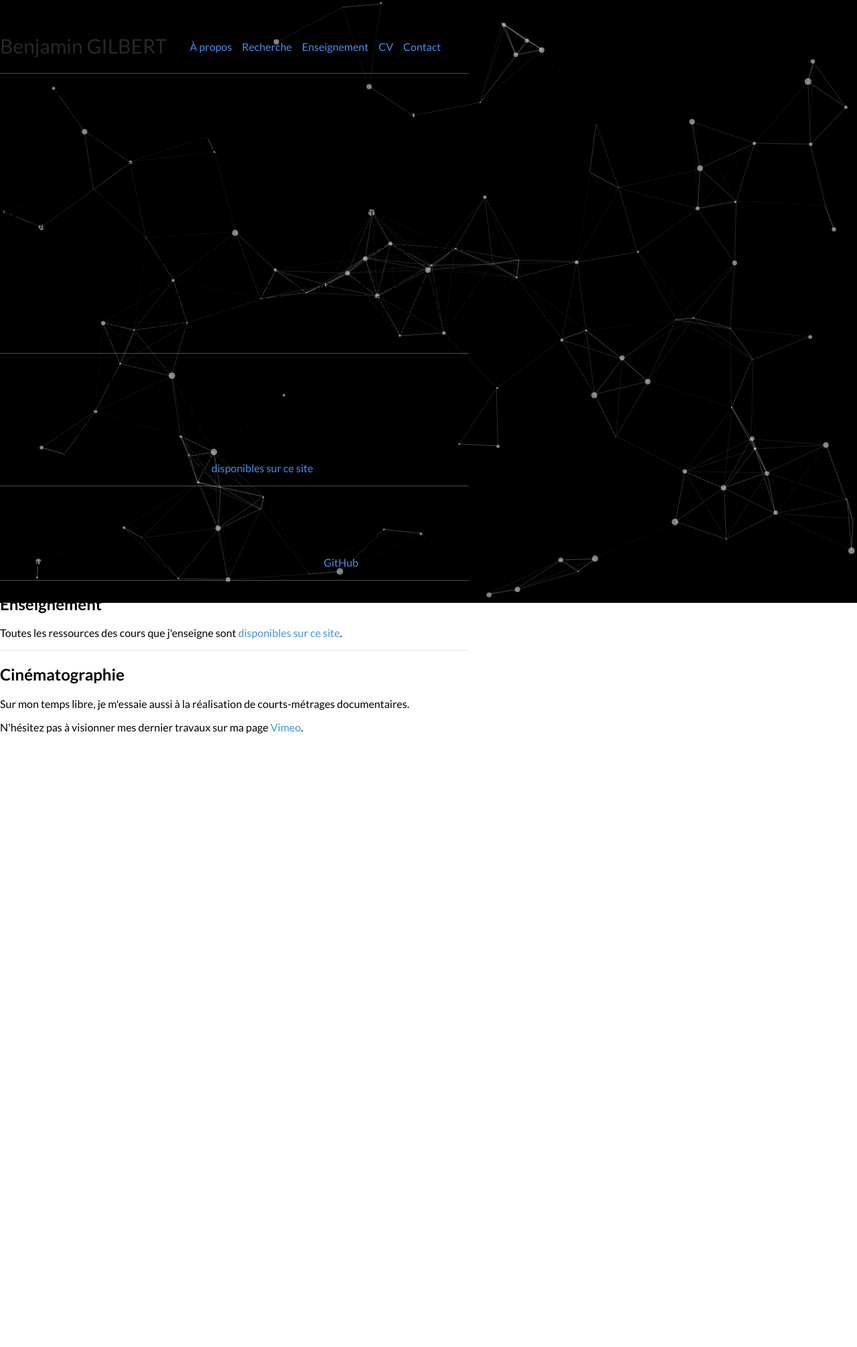
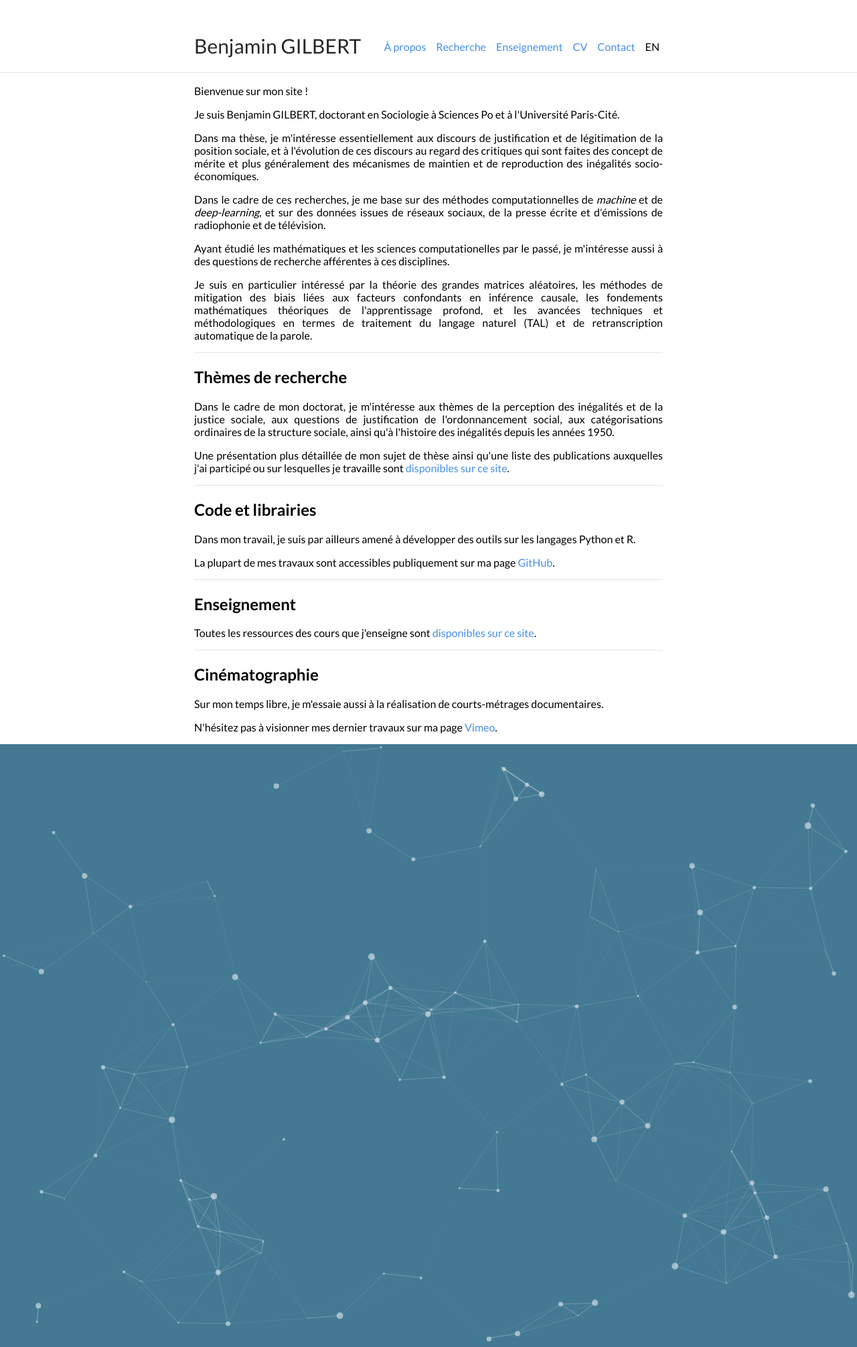
Before and after one commit to bglbrt/bglbrt.github.io, a Jekyll site: the page built from index.md, in a window 1280 px wide. Shown: the whole page at 67% size. Built offline with Jekyll 4.4.1, drawn with Linux system fonts in a browser that asks for light colours; before the commit the page ends 1111 px from its top, so only the background shows below that.

Commit message:
Update _style.scss

```diff
--- a/_sass/_style.scss
+++ b/_sass/_style.scss
@@ -15,23 +15,24 @@ body {
     height: auto;
     padding-bottom: 50px;
 }
-#particles-js{
+
+#particles-js {
     width: 100%;
     height: 100%;
-    position: fixed;
-    background-color: #000;
-    background-image: url('');
+    background-color: #437993;
+    /*background-image: url('');*/
     background-size: cover;
     background-position: 50% 50%;
     background-repeat: no-repeat;
-  }
+    position: absolute;
 
-.body-particles{
-    position: absolute;
-    top: 0;
-    left: 0;
-    z-index: 100;
-  }
+}
+
+canvas {
+    display: block;
+    vertical-align: bottom;
+}
+
 a {
     text-decoration: none;
     color: $accent;
@@ -139,11 +140,5 @@ hr {
 	}
 }
 
-@media (max-width: 1000px) {
-    body {
-      background-image: none;
-    }
-  }
-
 @import "typography";
 @import "tables";
```
